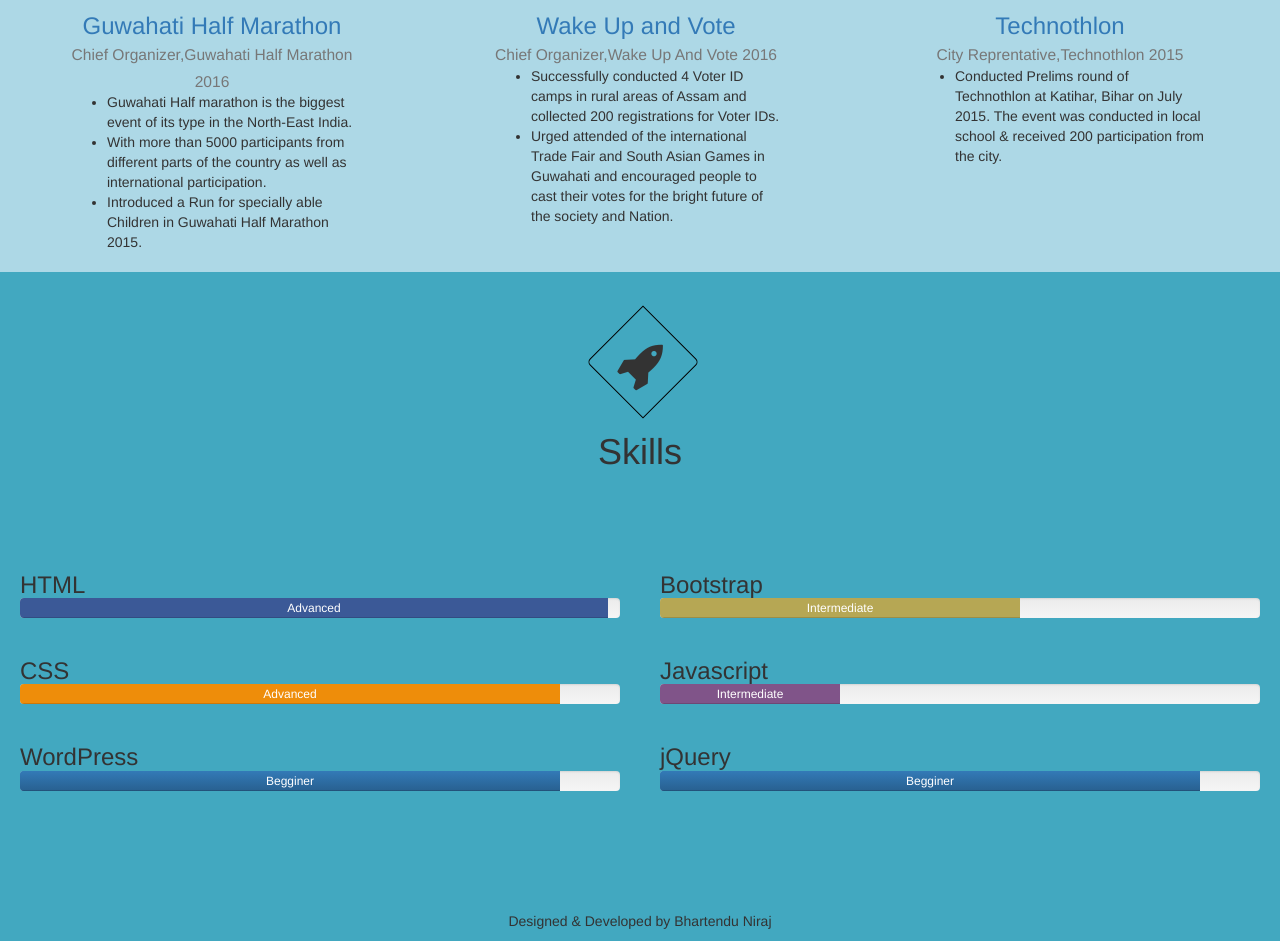
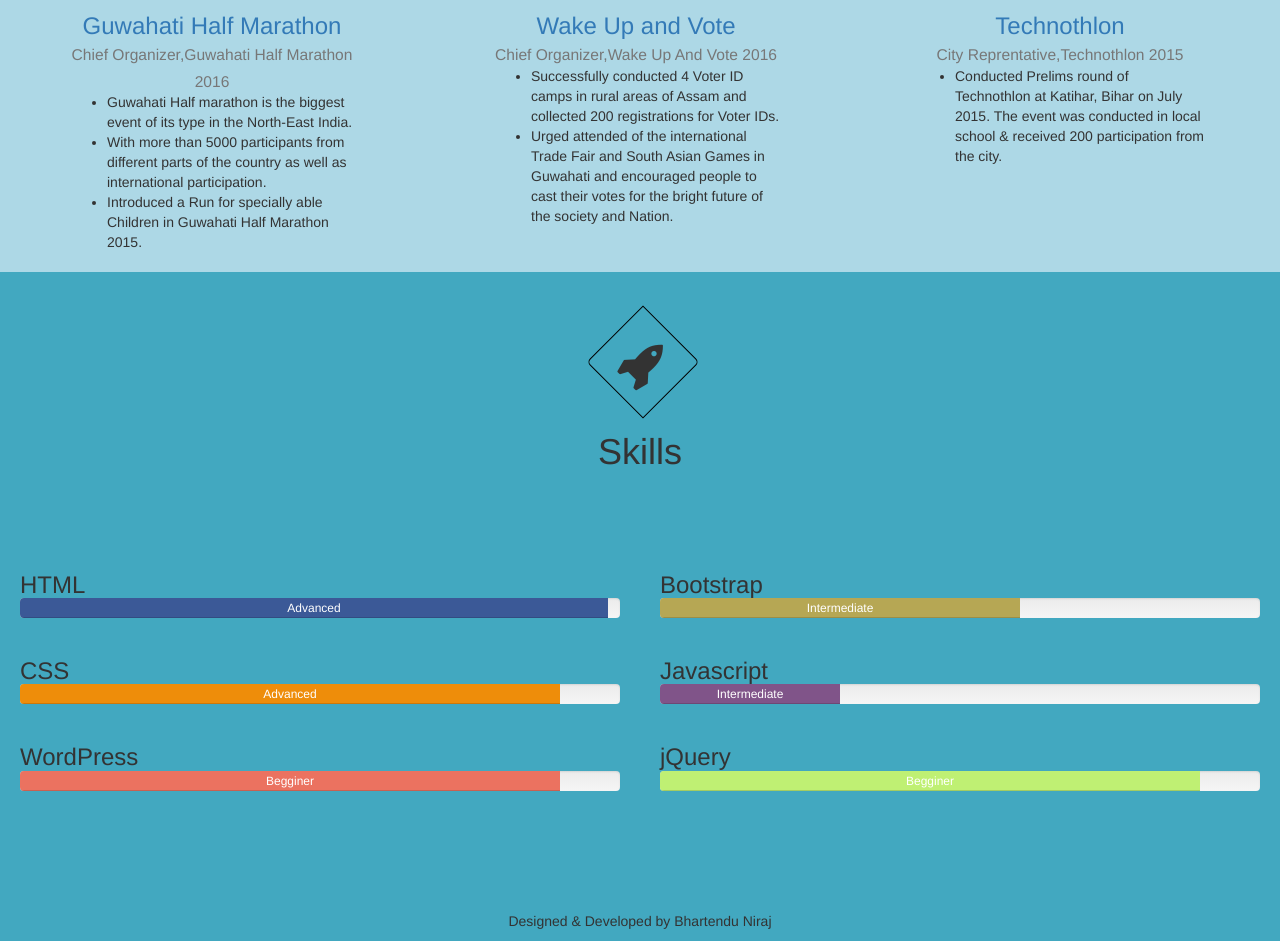
Before and after one commit to NRJ7017/nrj, a plain HTML site: page index.html in a window 1280 px wide. Shown: the part 2492-3433 px from the top of the page. Drawn offline with nearby package versions, Linux system fonts and the light colour scheme.

Commit message:
Update mystyles.css

```diff
--- a/css/mystyles.css
+++ b/css/mystyles.css
@@ -215,3 +215,11 @@ hr{
      background-image: none;
 	background-color:#805489;
 }
+.progress-bar5{
+     background-image: none;
+	background-color:#EB7260;
+}
+.progress-bar6{
+     background-image: none;
+	background-color:#BFF073;
+}
```
